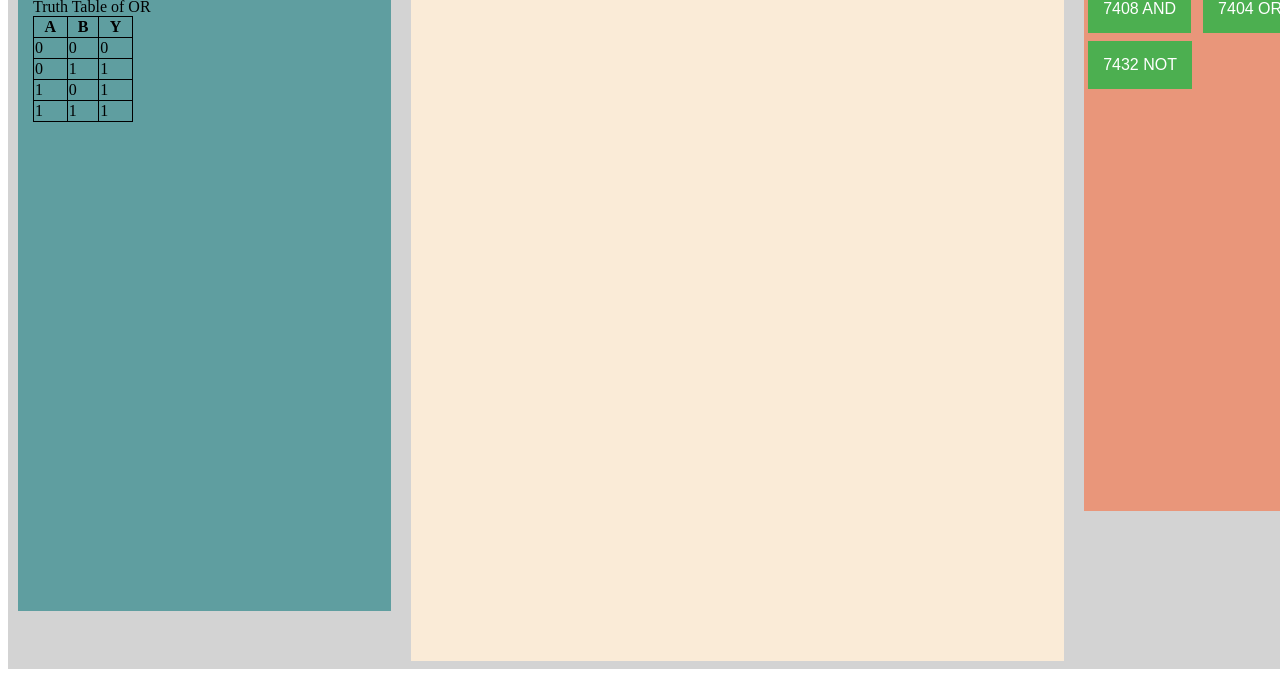
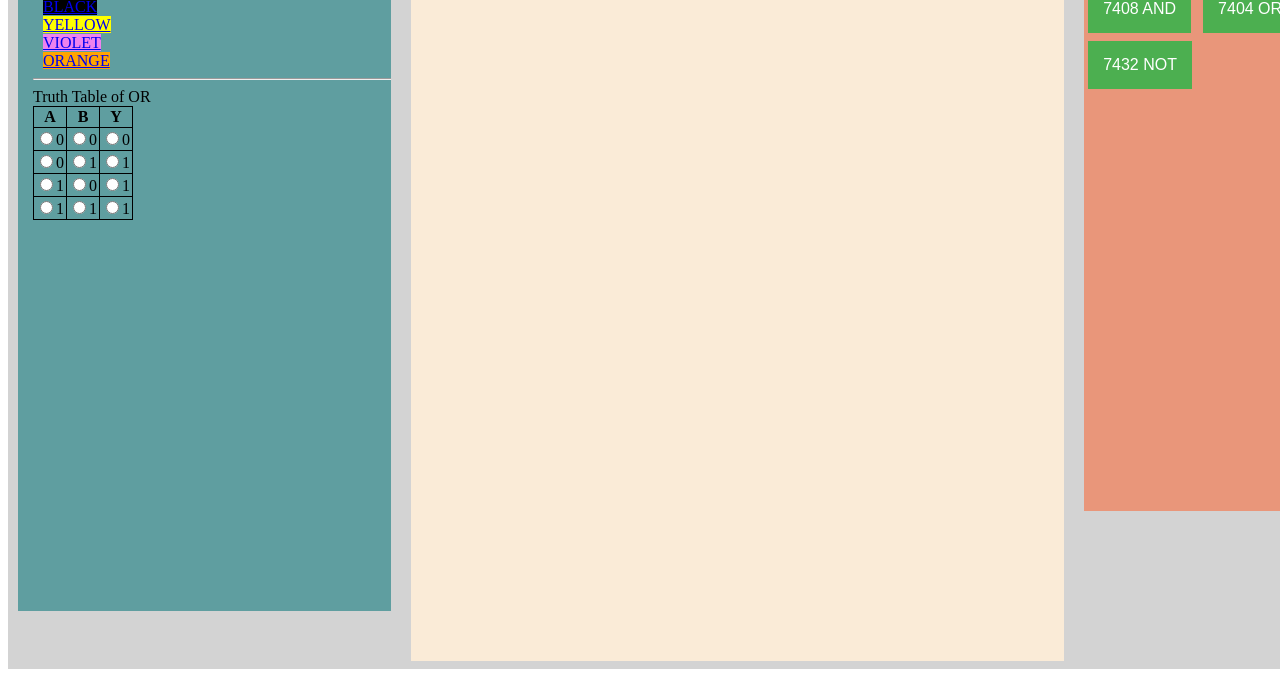
Before and after one commit to ashuGulati/Toolkit, a plain HTML site: page index1.html in a window 1280 px wide. Shown: the part 107-800 px from the top of the page. Drawn offline with Linux system fonts and the light colour scheme.

Commit message:
added radio buttons

```diff
--- a/index1.html
+++ b/index1.html
@@ -7,11 +7,17 @@
         <div class="flex_item">Pick a color
             <div class="button_container">
                 <a href="#/RED" class="redB">RED</a>
+                <br>
                 <a href="#/BLUE" class="bluB">BLUE</a>
+                <br>
                 <a href="#/GREEN" class="greB">GREEN</a>
+                <br>
                 <a href="#/BLACK" class="blaB">BLACK</a>
+                <br>
                 <a href="#/YELLOW" class="yelB">YELLOW</a>
+                <br>
                 <a href="#/VIOLET" class="vioB">VIOLET</a>
+                <br>
                 <a href="#/ORANGE" class="oraB">ORANGE</a>
                 <!--<div class="separator"></div>-->
                 <hr>
@@ -22,27 +28,71 @@
                         <th class="heading">Y</th>
                     </tr>
                     <tr>
-                        <td class="data">0</td>
-                        <td class="data">0</td>
-                        <td class="data">0</td>
-                        <!--<form action="">
-                            <input type="radio"name="data" value="0">
-                        </form>-->Truth Table of OR
+                        <td class="data">
+                            <form action="">
+                            <input type="radio"name="data" value="0">0
+                        </form>
+                        </td>
+                        <td class="data">
+                            <form action="">
+                            <input type="radio"name="data" value="0">0
+                        </form>
+                        </td>
+                        <td class="data">
+                            <form action="">
+                            <input type="radio"name="data" value="0">0
+                        </form>
+                        </td>
+                        Truth Table of OR
                     </tr>
                     <tr>
-                        <td class="data">0</td>
-                        <td class="data">1</td>
-                        <td class="data">1</td>
+                        <td class="data">
+                            <form action="">
+                            <input type="radio"name="data" value="0">0
+                        </form>
+                        </td>
+                        <td class="data">
+                                <form action="">
+                            <input type="radio"name="data" value="0">1
+                        </form>
+                            </td>
+                        <td class="data">
+                            <form action="">
+                            <input type="radio"name="data" value="0">1
+                        </form>
+                        </td>
                     </tr>
                     <tr>
-                       <td class="data">1</td>
-                        <td class="data">0</td>
-                        <td class="data">1</td>
+                       <td class="data">
+                            <form action="">
+                            <input type="radio"name="data" value="0">1
+                        </form>
+                        </td>
+                        <td class="data">
+                            <form action="">
+                            <input type="radio"name="data" value="0">0
+                        </form>
+                        </td>
+                        <td class="data">
+                            <form action="">
+                            <input type="radio"name="data" value="0">1
+                        </form>
+                        </td>
                     </tr>
                     <tr>
-                        <td class="data">1</td>
-                        <td class="data">1</td>
-                        <td class="data">1</td>
+                        <td class="data">
+                            <form action="">
+                            <input type="radio"name="data" value="0">1
+                        </form>
+                        </td>
+                        <td class="data"><form action="">
+                            <input type="radio"name="data" value="0">1
+                        </form></td>
+                        <td class="data">
+                            <form action="">
+                            <input type="radio"name="data" value="0">1
+                        </form>
+                        </td>
                     </tr>
                 </table>
             </div>
```
